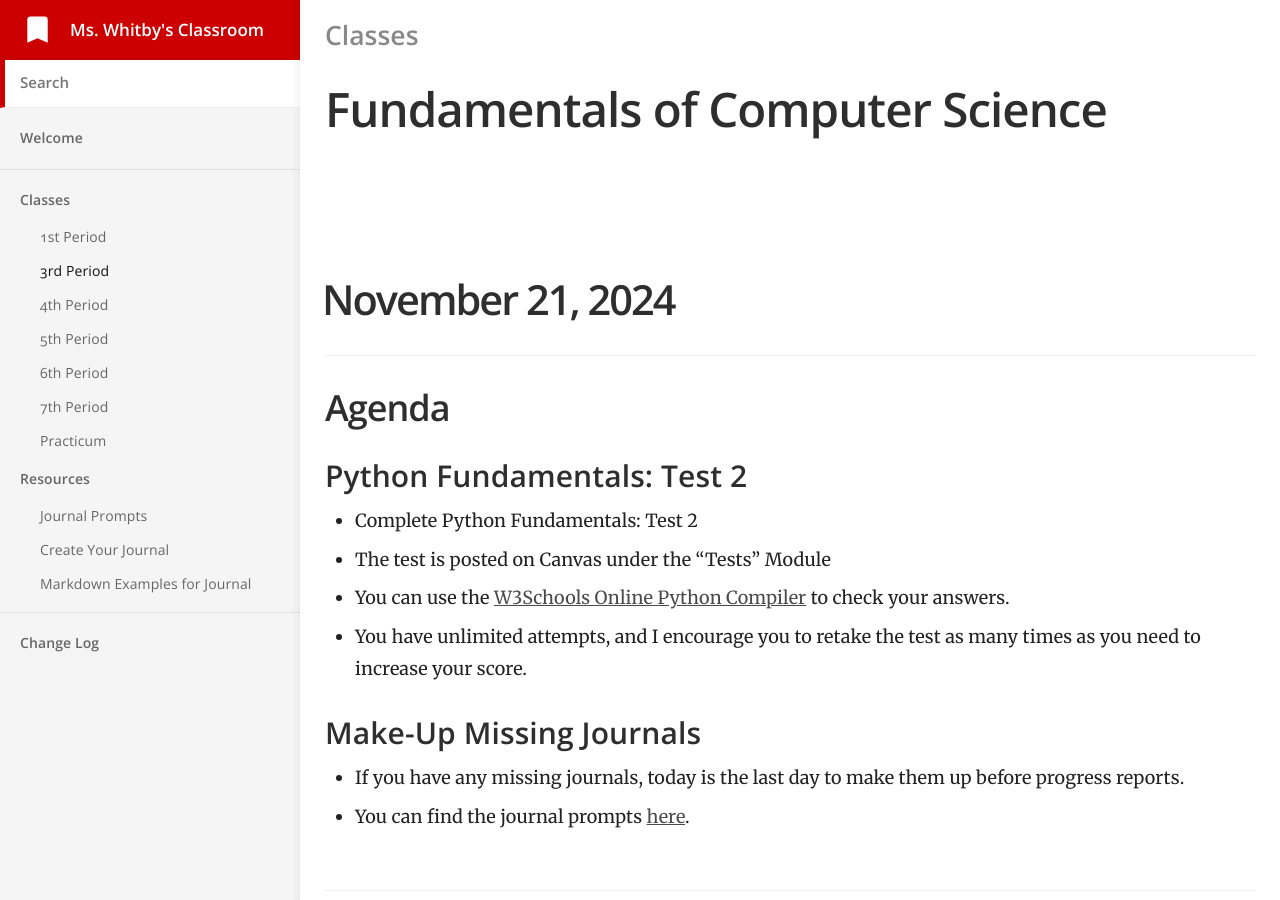
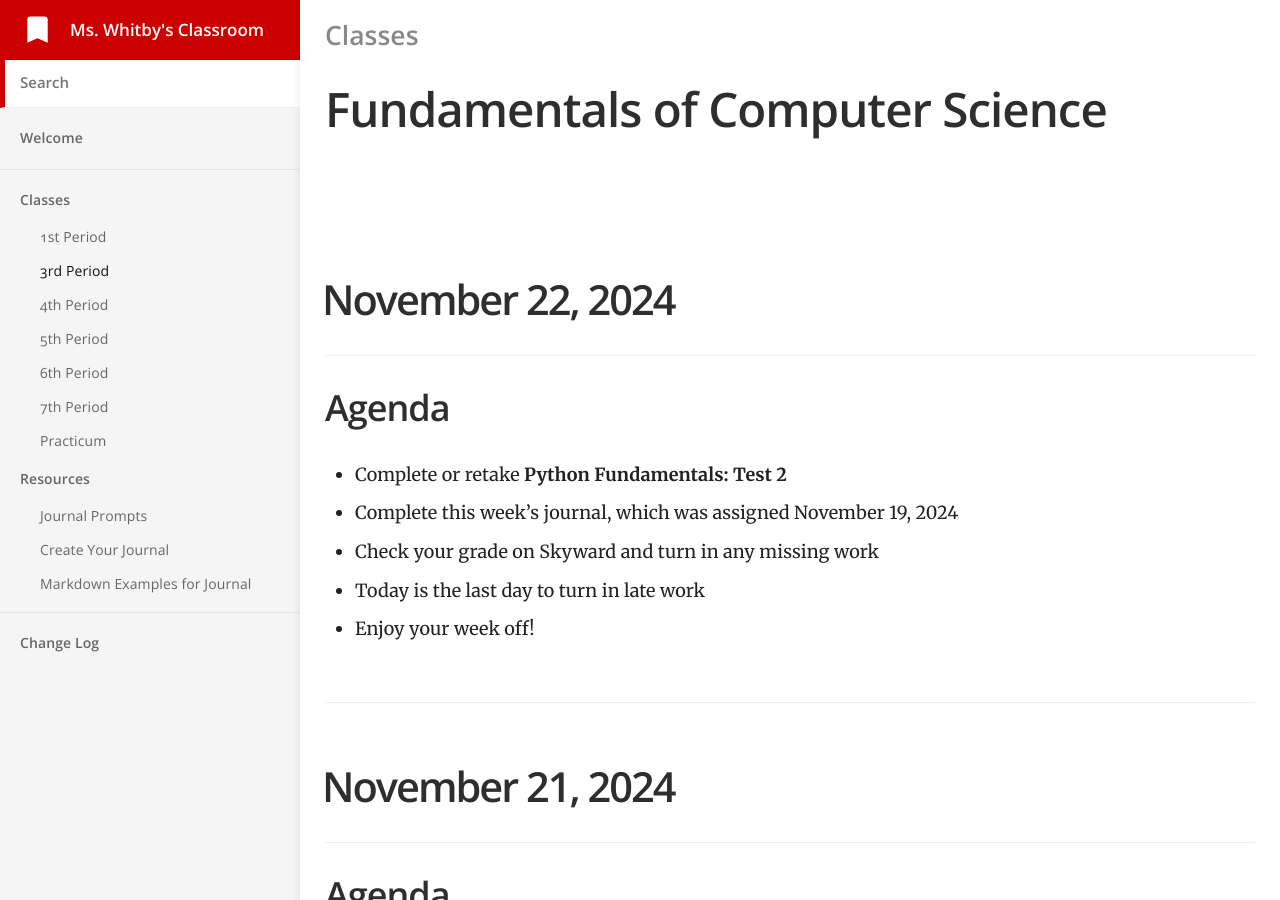
Before and after one commit to mswhitby/classroom, a Jekyll site: the page built from _docs/classes/3rd.md, in a window 1280 px wide and 900 px high. Built offline with Jekyll 4.4.1, drawn with Linux system fonts in a browser that asks for light colours.

Commit message:
Update 3rd.md

```diff
--- a/_docs/classes/3rd.md
+++ b/_docs/classes/3rd.md
@@ -4,6 +4,17 @@ subtitle: Fundamentals of Computer Science
 category: Classes
 order: 2
 ---
+
+# November 22, 2024
+
+## Agenda
+- Complete or retake **Python Fundamentals: Test 2**
+- Complete this week's journal, which was assigned November 19, 2024
+- Check your grade on Skyward and turn in any missing work
+- Today is the last day to turn in late work
+- Enjoy your week off!
+
+----
 
 # November 21, 2024
 
```
